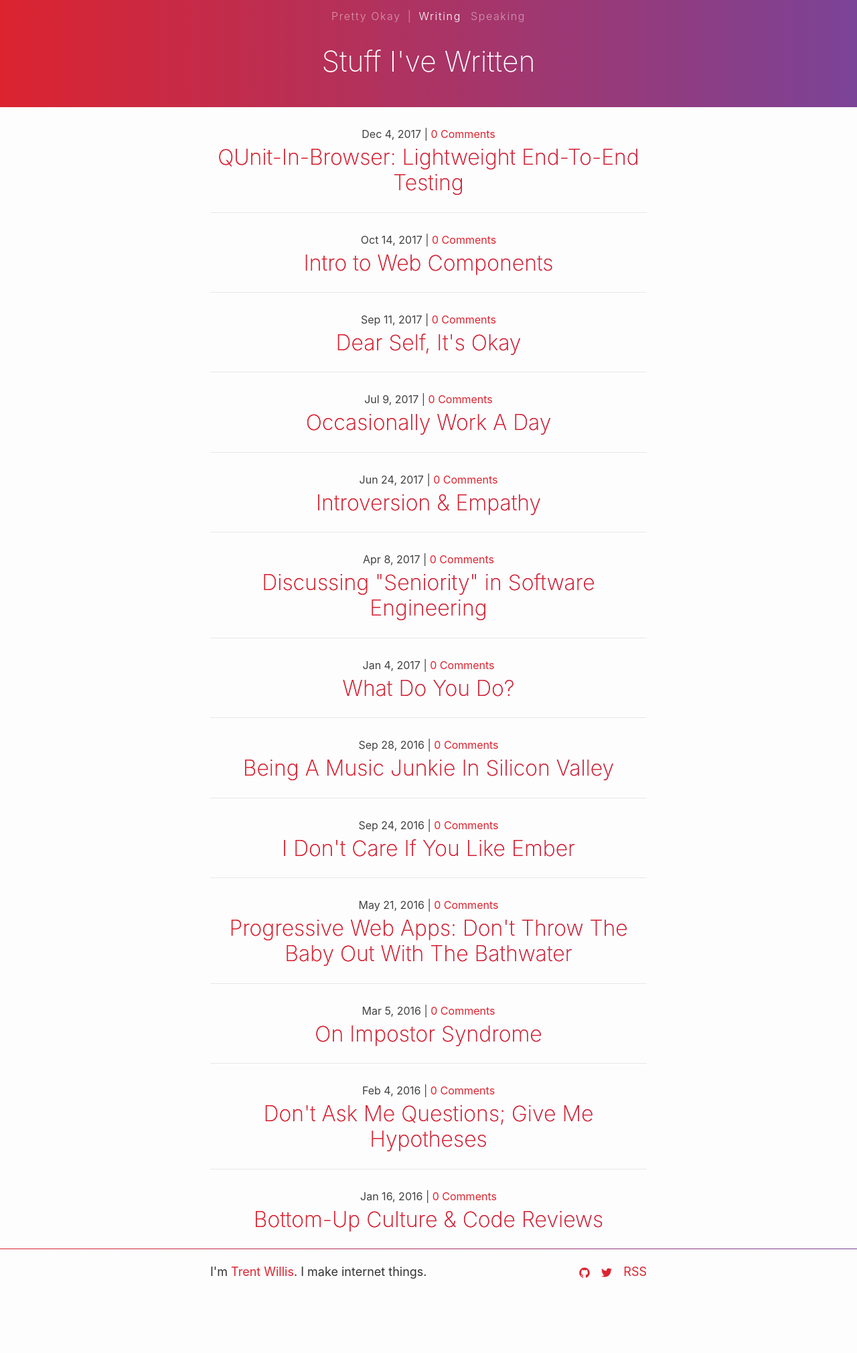
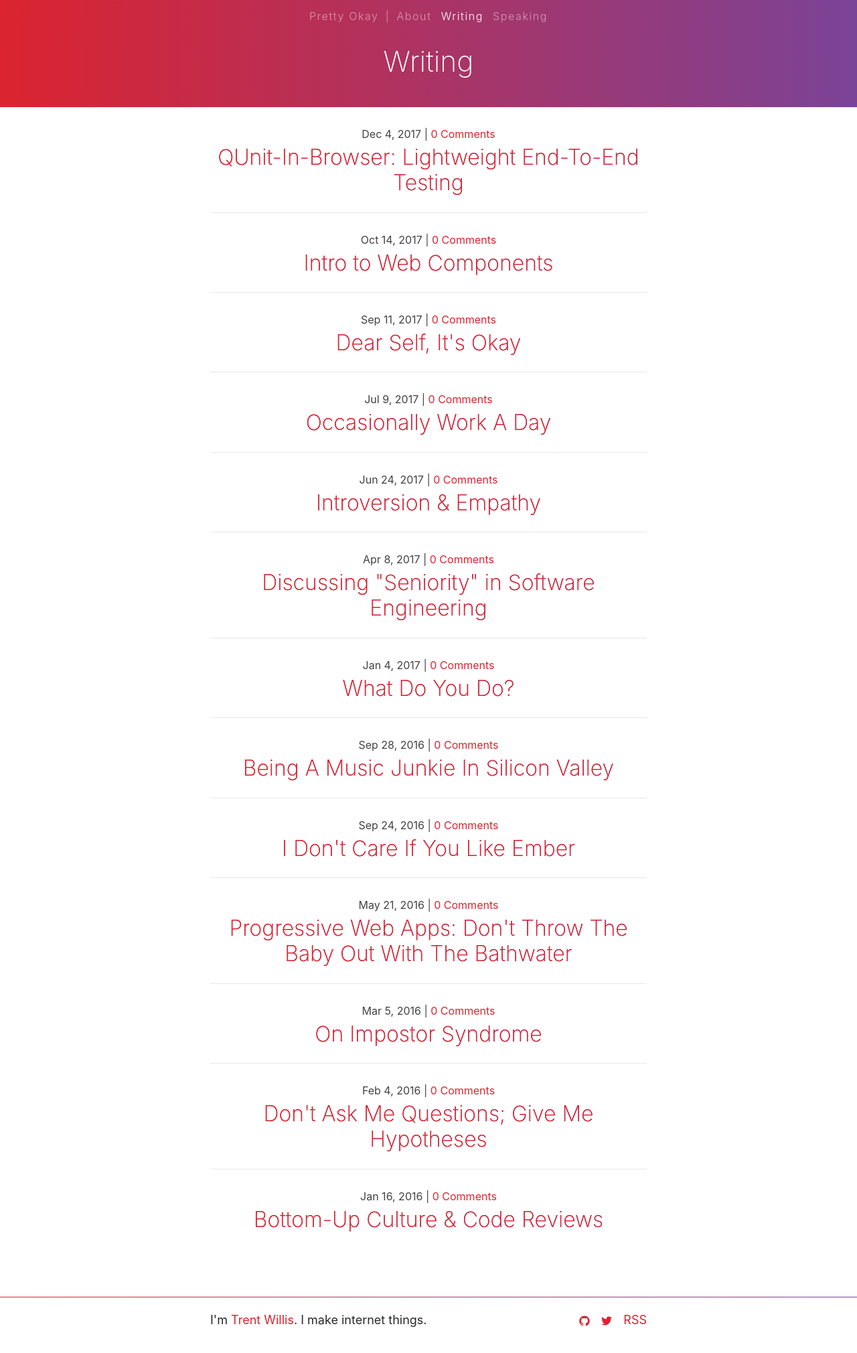
Before and after one commit to trentmwillis/pretty-okay.dev, a Jekyll site: the page built from index.html, in a window 1280 px wide. Shown: the whole page at 67% size. Built offline with Jekyll 4.4.1, drawn with Linux system fonts in a browser that asks for light colours; comment, search, counter and statistics services are not loaded; before the commit the page ends 1948 px from its top, so only the background shows below that.

Commit message:
Add about page and a bunch of small tweaks

```diff
--- a/_sass/_layout.scss
+++ b/_sass/_layout.scss
@@ -75,7 +75,7 @@
 .site-footer {
   position: relative;
   padding: $spacing-unit 0;
-  margin-top: $spacing-unit;
+  margin-top: $spacing-unit * 4;
 
   &:before {
     content: '';
@@ -201,3 +201,19 @@
   margin-top: $spacing-unit;
   border-top: 1px solid $color-grey-light;
 }
+
+
+/**
+ * About
+ */
+
+.profile-picture {
+  border-radius: 100%;
+  display: block;
+  margin: 2rem auto;
+  width: 200px;
+}
+
+.profile-picture-title {
+  text-align: center;
+}
--- a/css/main.scss
+++ b/css/main.scss
@@ -11,8 +11,8 @@
 
 $mobile-font-size: 1rem;
 
-$color-black:      #333;
-$color-white:      #fdfdfd;
+$color-black:      #292929;
+$color-white:      #fff;
 $color-grey:       #828282;
 $color-grey-light: lighten($color-grey, 40%);
 $color-grey-dark:  darken($color-grey, 25%);
--- a/index.html
+++ b/index.html
@@ -1,6 +1,6 @@
 ---
 layout: default
-title: "Stuff I've Written"
+title: "Writing"
 nav_title: "Writing"
 ---
 
--- a/speaking.html
+++ b/speaking.html
@@ -1,6 +1,6 @@
 ---
 layout: default
-title: "Stuff I've Talked About"
+title: "Speaking"
 nav_title: "Speaking"
 category: "talk"
 ---
```
Also changed, not shown: about.html (added, +16 -0 lines), Gemfile.lock, assets/images/headshot-400.jpg (added), assets/images/headshot.jpg (added).
